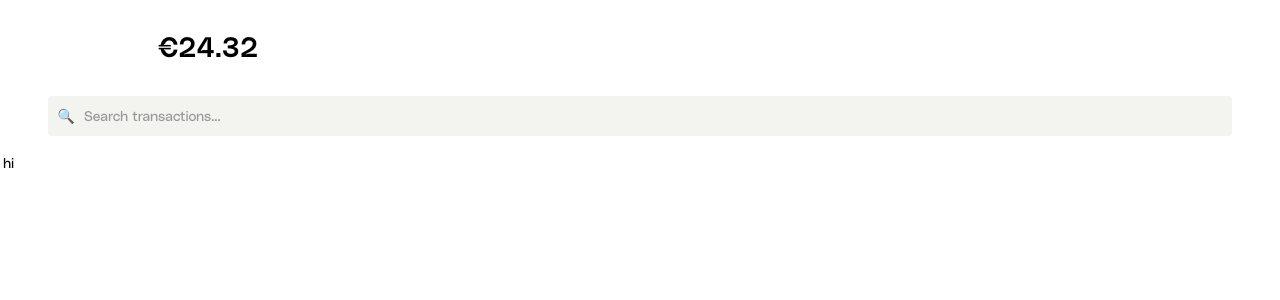
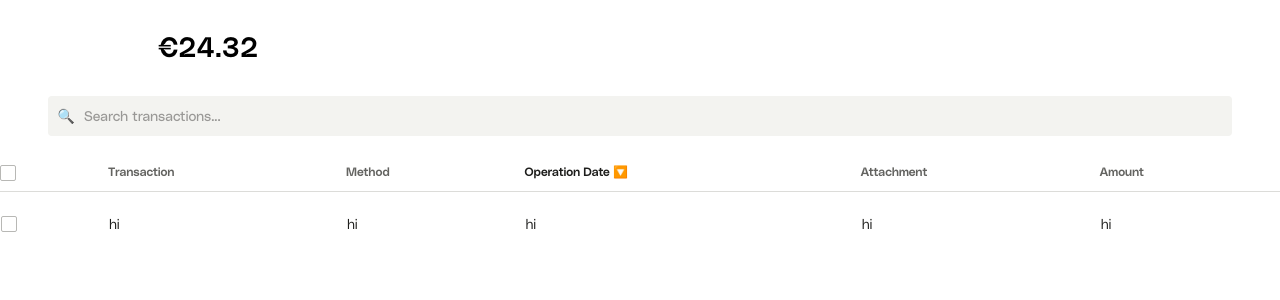
Before and after one commit to DBattou/react-ideal-architecture, a Next.js app in the folder apps/qonto-js/: page /transactions in a window 1280 px wide. Shown: the top 300 px of the page. Built offline with nearby package versions, Linux system fonts and the light colour scheme.

Commit message:
use table elements to build transactions-table

```diff
--- a/apps/qonto-js/app/transactions/transactions-table/index.tsx
+++ b/apps/qonto-js/app/transactions/transactions-table/index.tsx
@@ -1,12 +1,41 @@
+import { Cell, HeaderCell, Row, Table } from "@/components/table";
+import { Checkbox } from "ui";
+
 export function TransactionsTable() {
   return (
-    <table>
-      <thead></thead>
+    <Table caption="List of transactions">
+      <thead>
+        <tr>
+          <HeaderCell isSortable={false}>
+            <Checkbox />
+          </HeaderCell>
+          <HeaderCell isSortable={true} isSorted={false}>
+            Transaction
+          </HeaderCell>
+          <HeaderCell isSortable={true} isSorted={false}>
+            Method
+          </HeaderCell>
+          <HeaderCell isSortable={true} isSorted="desc">
+            Operation Date
+          </HeaderCell>
+          <HeaderCell isSortable={false}>Attachment</HeaderCell>
+          <HeaderCell isSortable={true} isSorted={false}>
+            Amount
+          </HeaderCell>
+        </tr>
+      </thead>
       <tbody>
-        <tr>
-          <td>hi</td>
-        </tr>
+        <Row>
+          <Cell>
+            <Checkbox />
+          </Cell>
+          <Cell>hi</Cell>
+          <Cell>hi</Cell>
+          <Cell>hi</Cell>
+          <Cell>hi</Cell>
+          <Cell>hi</Cell>
+        </Row>
       </tbody>
-    </table>
+    </Table>
   );
 }
--- a/packages/ui/checkbox/index.tsx
+++ b/packages/ui/checkbox/index.tsx
@@ -1,3 +1,5 @@
+"use client";
+
 import { InputHTMLAttributes, useEffect, useRef } from "react";
 import cx from "classnames";
 import styles from "./styles.module.css";
```
